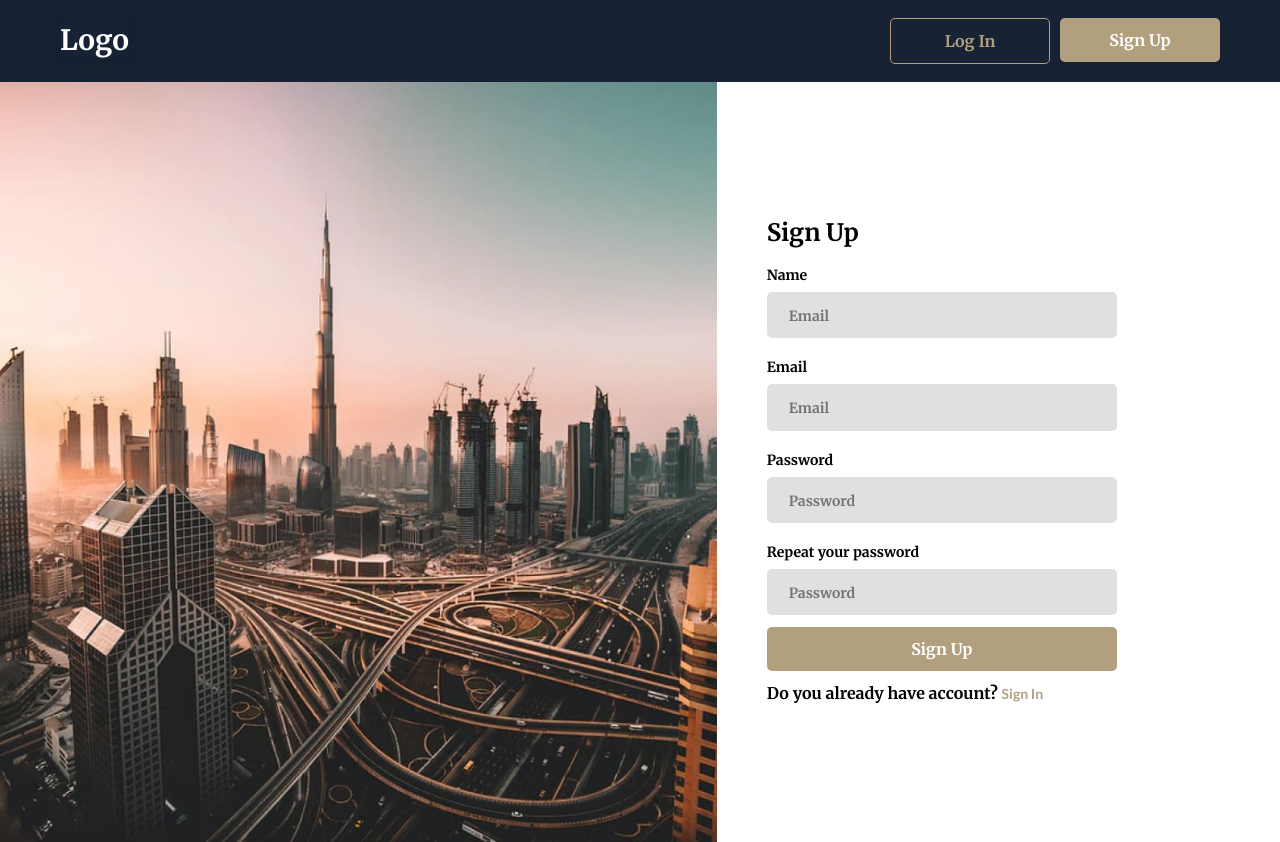
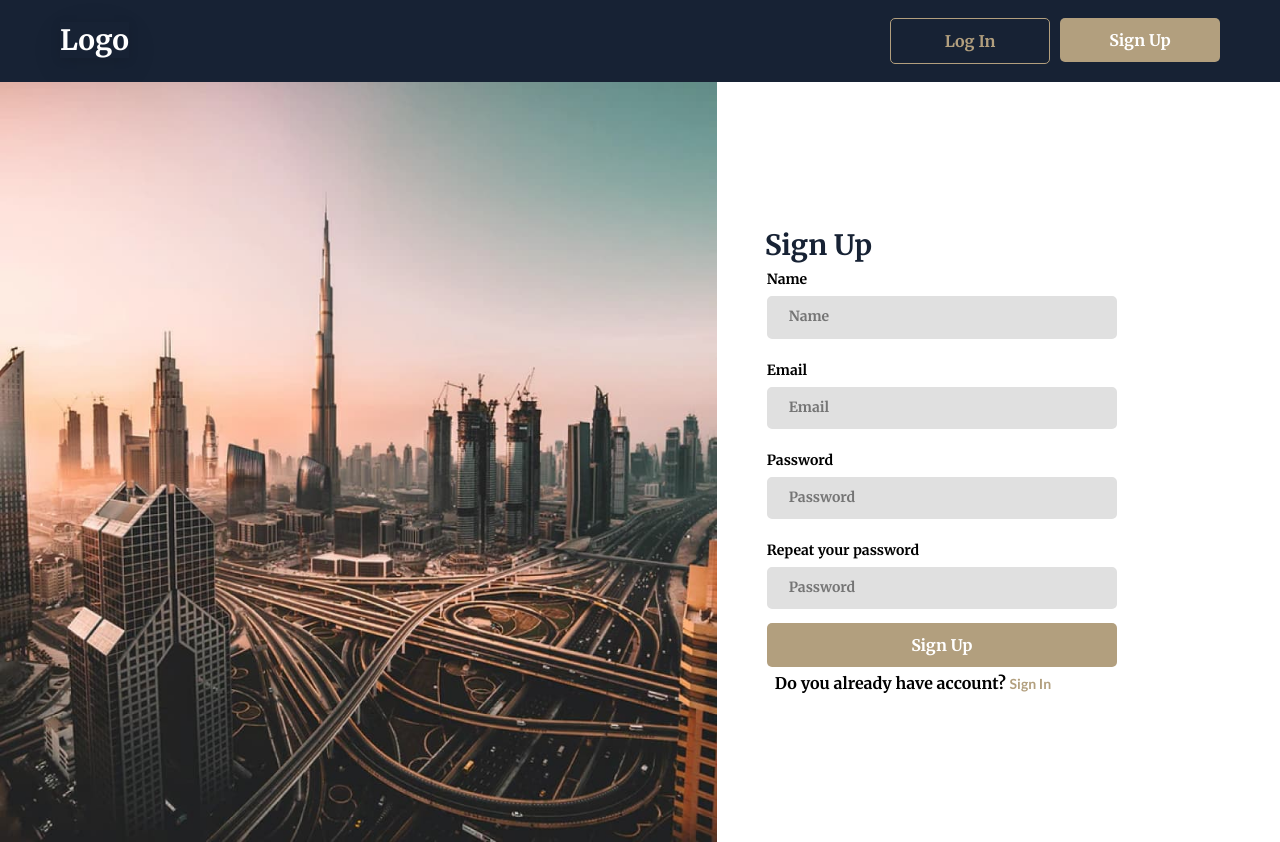
Before and after one commit to Yuliia-Karas/effective-octo-computing-machine, a plain HTML site: page signup.html in a window 1280 px wide. Drawn offline with nearby package versions, Linux system fonts and the light colour scheme.

Commit message:
js signup

```diff
--- a/css/signup.css
+++ b/css/signup.css
@@ -32,12 +32,20 @@
   }
 }
 
-.signup-data {
+.signup-form {
   display: flex;
   flex-direction: column;
   align-items: flex-start;
   gap: 12px;
   padding: 0 10px;
+  padding-bottom: 6px;
+
+  @media (min-width: 768px) {
+    gap: 6px;
+  }
+  @media (min-width: 1024px) {
+    gap: 14px;
+  }
 }
 
 .label {
@@ -53,7 +61,7 @@
 
 .input {
   width: 300px;
-  padding: 14px 20px 12px 20px;
+  padding: 10px 20px 12px 20px;
   justify-content: center;
   align-items: center;
   display: block;
@@ -94,3 +102,17 @@
   font-weight: 600;
   line-height: 1.58;
 }
+
+.centered-block {
+  margin: 0 auto;
+  padding: 0 18px;
+}
+
+.signup-header {
+  color: var(--main-color);
+  font-family: Merriweather;
+  font-size: 28px;
+  font-weight: 700;
+  line-height: 1.21;
+  padding-left: 8px;
+}
--- /dev/null
+++ b/js/signup.js
@@ -0,0 +1,9 @@
+const form = document.querySelector(".signup-form");
+
+form.addEventListener("submit", (event) => {
+    event.preventDefault();
+  const {
+    elements: { name, email, password, repeatPassword },
+  } = event.currentTarget;
+  console.log(name.value, email.value, password.value, repeatPassword.value);
+});
--- a/signup.html
+++ b/signup.html
@@ -42,35 +42,51 @@
 
     <main class="signup-container">
       <img class="signup-img" src="./images/Component5.jpg" alt="login image" />
-      <div class="signup-data">
-        <h2 class="login-header">Sign Up</h2>
-
+      <div>
+        <h2 class="signup-header">Sign Up</h2>
+        <form class="signup-form">
           <label class="label">
             Name
-          <input class="input" type="name" placeholder="Email" />
+            <input class="input"
+            type="text"
+            name="name"
+            placeholder="Name" />
           </label>
 
           <label class="label">
             Email
-          <input class="input" type="email" placeholder="Email" />
+            <input class="input"
+            type="email"
+            name="email"
+            placeholder="Email" />
           </label>
 
           <label class="label">
             Password
-          <input class="input" type="password" placeholder="Password" />
+            <input class="input"
+            type="password"
+            name="password"
+            placeholder="Password" />
           </label>
 
           <label class="label">
             Repeat your password
-          <input class="input" type="password" placeholder="Password" />
+            <input class="input"
+            type="password"
+            name="repeatPassword"
+            placeholder="Password" />
           </label>
 
-        <button type="button" class="sign-up-text">Sign Up</button>
+          <button type="submit" class="sign-up-text">Sign Up</button>
+        </form>
+
         <div class="centered-block">
           Do you already have account?
           <a class="login-to-signup" href="./login.html">Sign In</a>
         </div>
       </div>
     </main>
+
+    <script src="./js/signup.js"></script>
   </body>
 </html>
```
Lines whose indentation alone changed are shown as unchanged.
